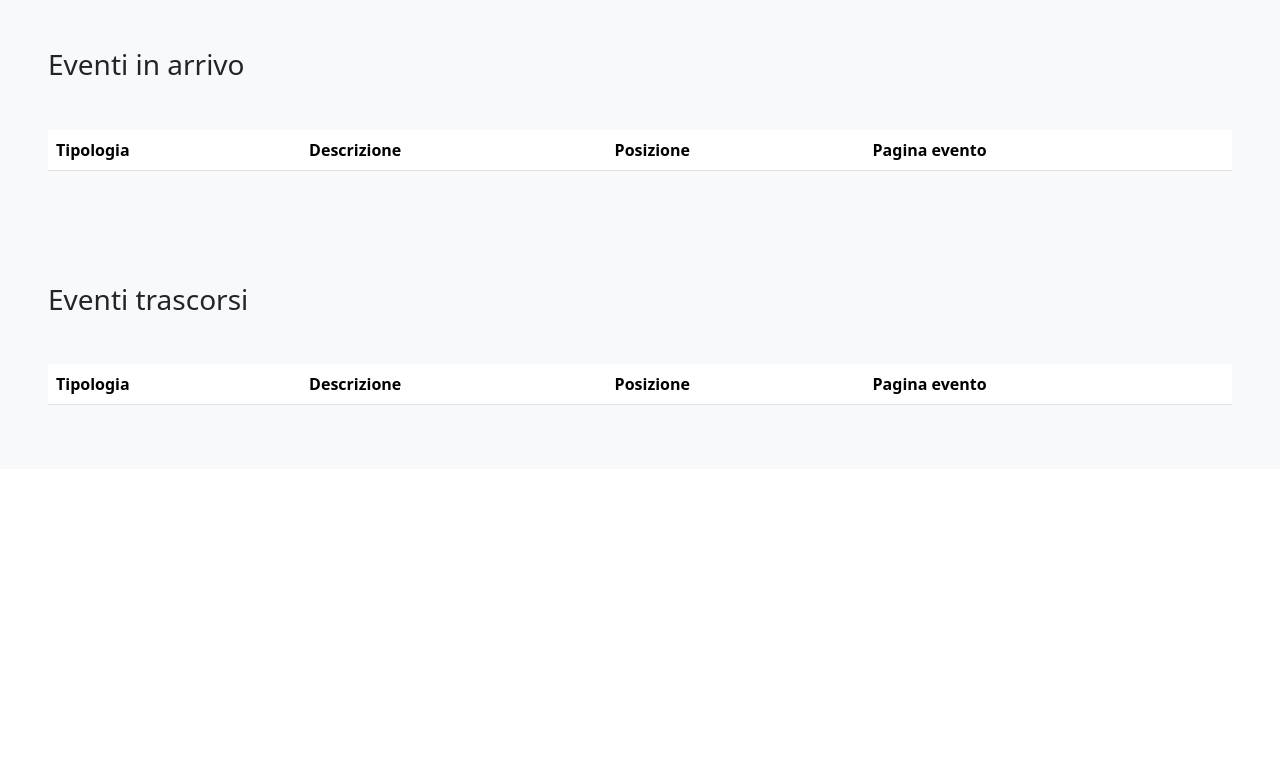
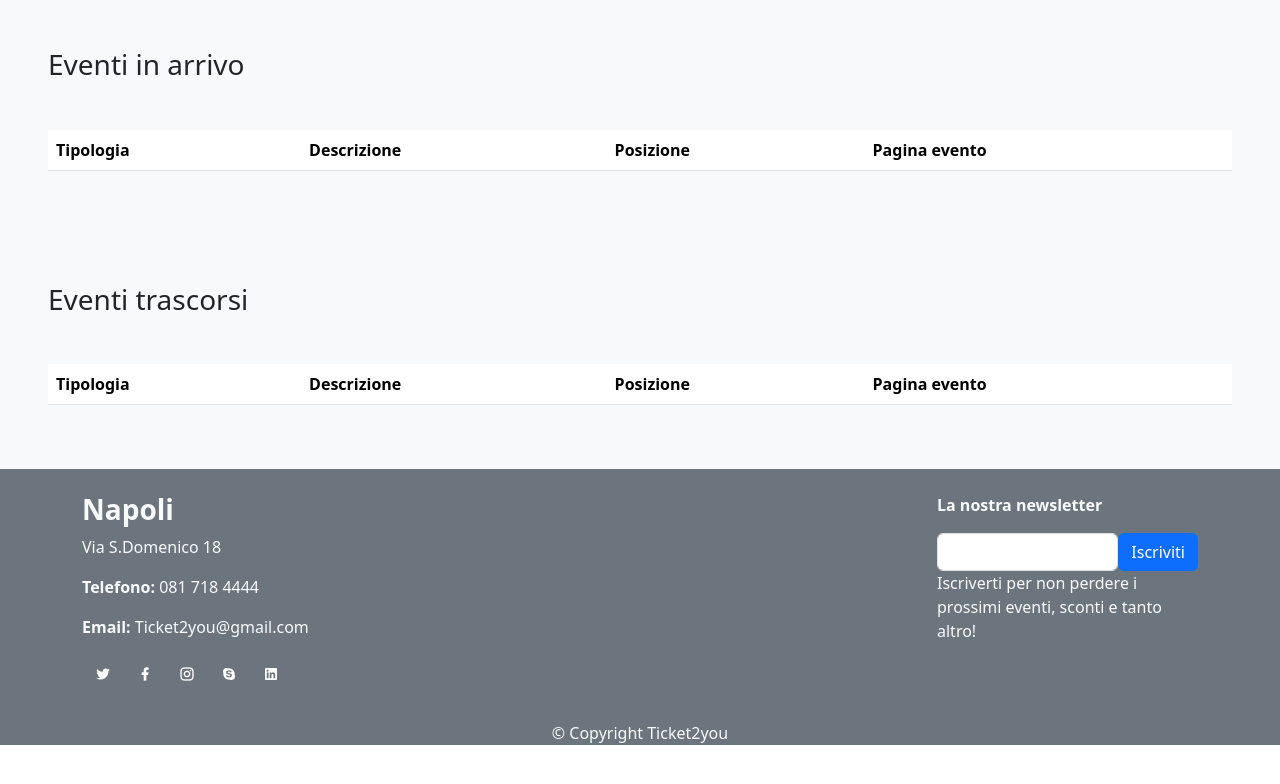
Before and after one commit to emanueleRenzetti/ProjectWork, a website: page static/calendario.html in a window 1280 px wide. Drawn offline with nearby package versions, Linux system fonts and the light colour scheme; no server answers.

Commit message:
calendario - footer

```diff
--- a/static/calendario.html
+++ b/static/calendario.html
@@ -7,7 +7,8 @@
   <meta name="viewport" content="width=device-width, initial-scale=1, shrink-to-fit=no">
 
   <link href="https://cdn.jsdelivr.net/npm/bootstrap@5.3.1/dist/css/bootstrap.min.css" rel="stylesheet" integrity="sha384-4bw+/aepP/YC94hEpVNVgiZdgIC5+VKNBQNGCHeKRQN+PtmoHDEXuppvnDJzQIu9" crossorigin="anonymous">
-
+  <link rel="stylesheet" href="https://cdn.jsdelivr.net/npm/bootstrap-icons@1.3.0/font/bootstrap-icons.css">
+  <link href="https://cdn.jsdelivr.net/npm/remixicon@2.2.0/fonts/remixicon.css" rel="stylesheet">
 </head>
 
 <body>
@@ -49,9 +50,43 @@
         </div>
     </section>
 
+    <footer class="bg-secondary text-light" id="fine">
+        <div class="container">
+            <div class="row">
+
+                <div class="py-4 col-lg-9">
+                    <h3><strong>Napoli</strong></h3>
+                    <p>Via S.Domenico 18</p>
+                    <p><strong>Telefono: </strong> 081 718 4444</p>
+                    <p><strong>Email: </strong>Ticket2you@gmail.com</p>
+                    <div id="socials" class="d-flex">
+                        <button class="ri-twitter-fill btn bg-secondary text-white" onclick="window.location.href='https://www.twitter.com/'"></button>
+                        <button class="ri-facebook-fill btn bg-secondary text-white" onclick="window.location.href='https://www.facebook.com/'"></button>
+                        <button class="ri-instagram-line btn bg-secondary text-white" onclick="window.location.href='https://www.instagram.com/'"></button>
+                        <button class="ri-skype-fill btn bg-secondary text-white" onclick="window.location.href='https://www.skype.com/'"></button>
+                        <button class="ri-linkedin-box-fill btn bg-secondary text-white" onclick="window.location.href='https://www.linkedin.com/'"></button>
+                    </div>
+                </div>
+
+                <div class="py-4 col-lg-3">
+
+                    <p><strong>La nostra newsletter</strong></p>
+                    <div class="d-flex">
+                        <input class="form-control" type="email" id="emailFake">
+                        <button class="btn btn-primary" type="submit">Iscriviti</button>
+                    </div>
+                    <label for="emailFake">Iscriverti per non perdere i prossimi eventi, sconti e tanto altro!</label>
+                </div>
+
+            </div>
+
+        </div>
 
 
-    </div>
+        <p id="copyright" class="m-1 text-center">© Copyright Ticket2you</p>
+    </footer>
+
+
 
 
 
```
